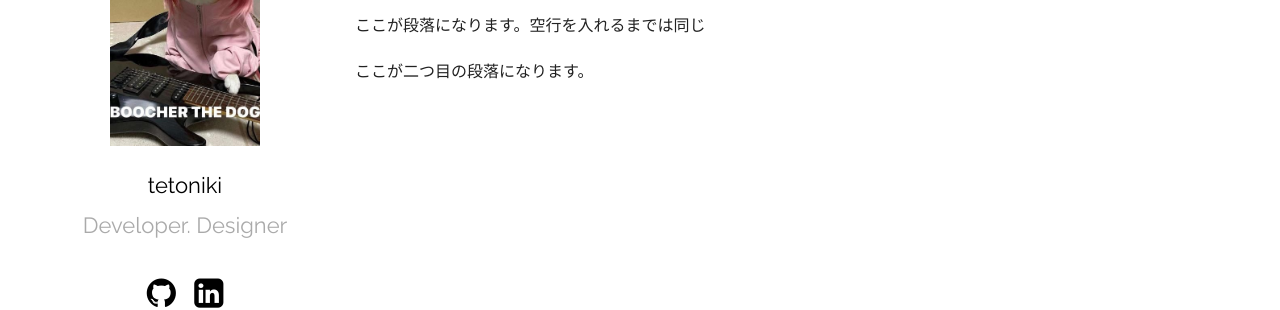
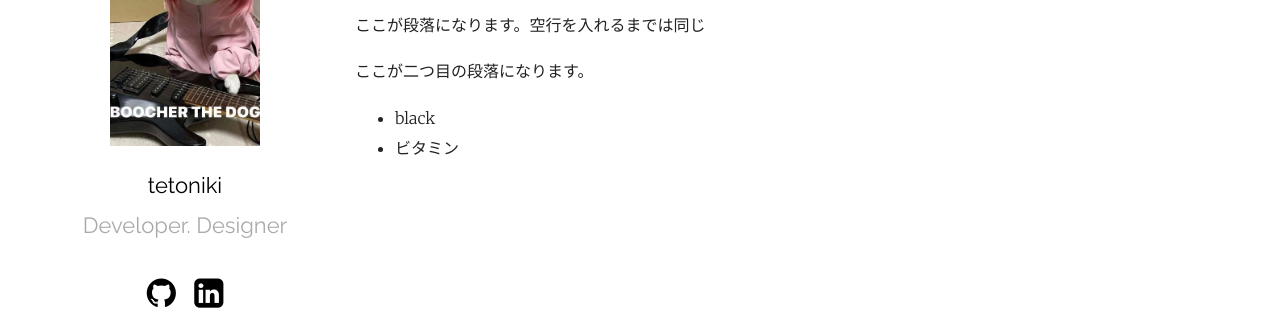
Before and after one commit to tetoniki/tetoniki.gith.jo, a Jekyll site: the page built from _posts/2023-04-28-tetoniki.markdown, in a window 1280 px wide. Shown: the part 213-523 px from the top of the page. Built offline with Jekyll 4.4.1, drawn with Linux system fonts in a browser that asks for light colours.

Commit message:
変えた

```diff
--- a/_posts/2023-04-28-tetoniki.markdown
+++ b/_posts/2023-04-28-tetoniki.markdown
@@ -10,3 +10,6 @@ categories: Javascript NodeJS
 ここが段落になります。空行を入れるまでは同じ
 
 ここが二つ目の段落になります。
+
+- black
+- ビタミン
```
